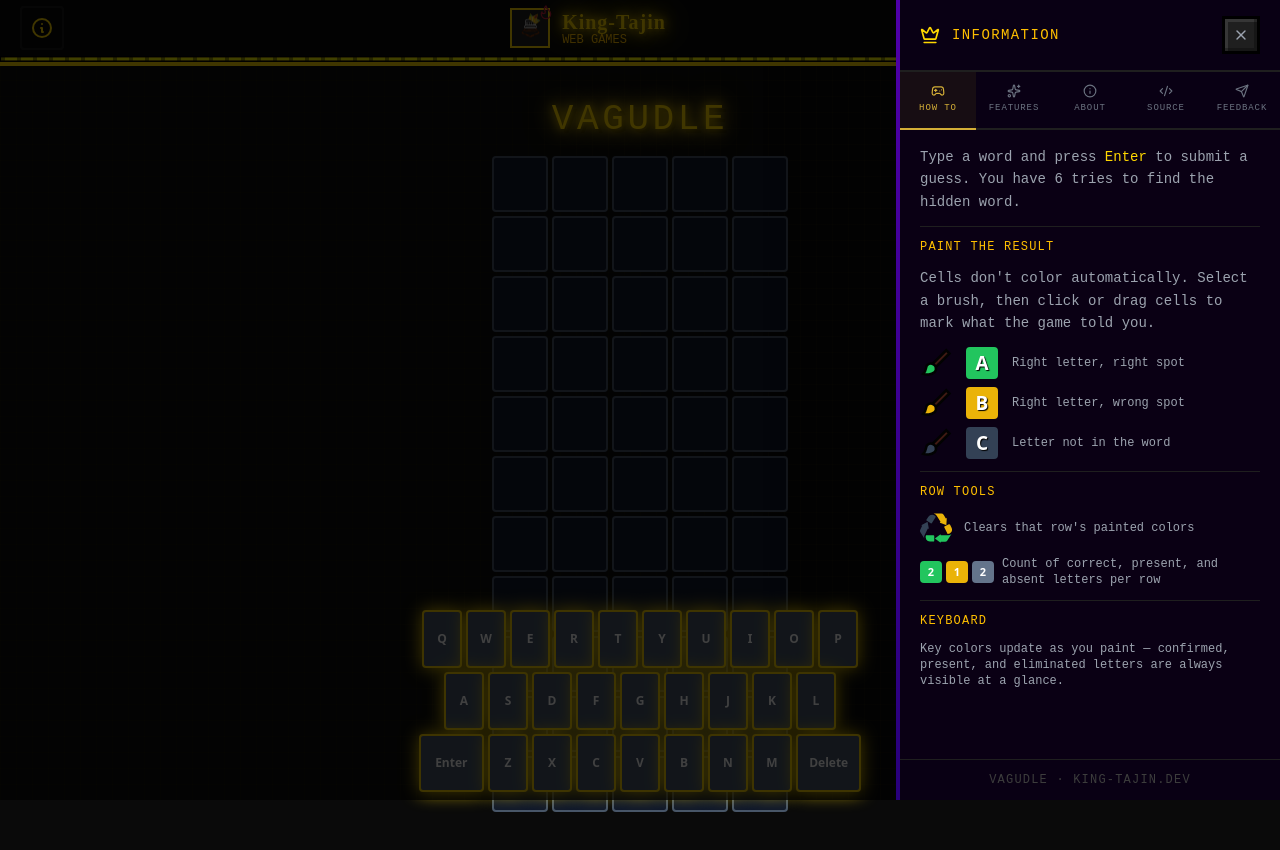
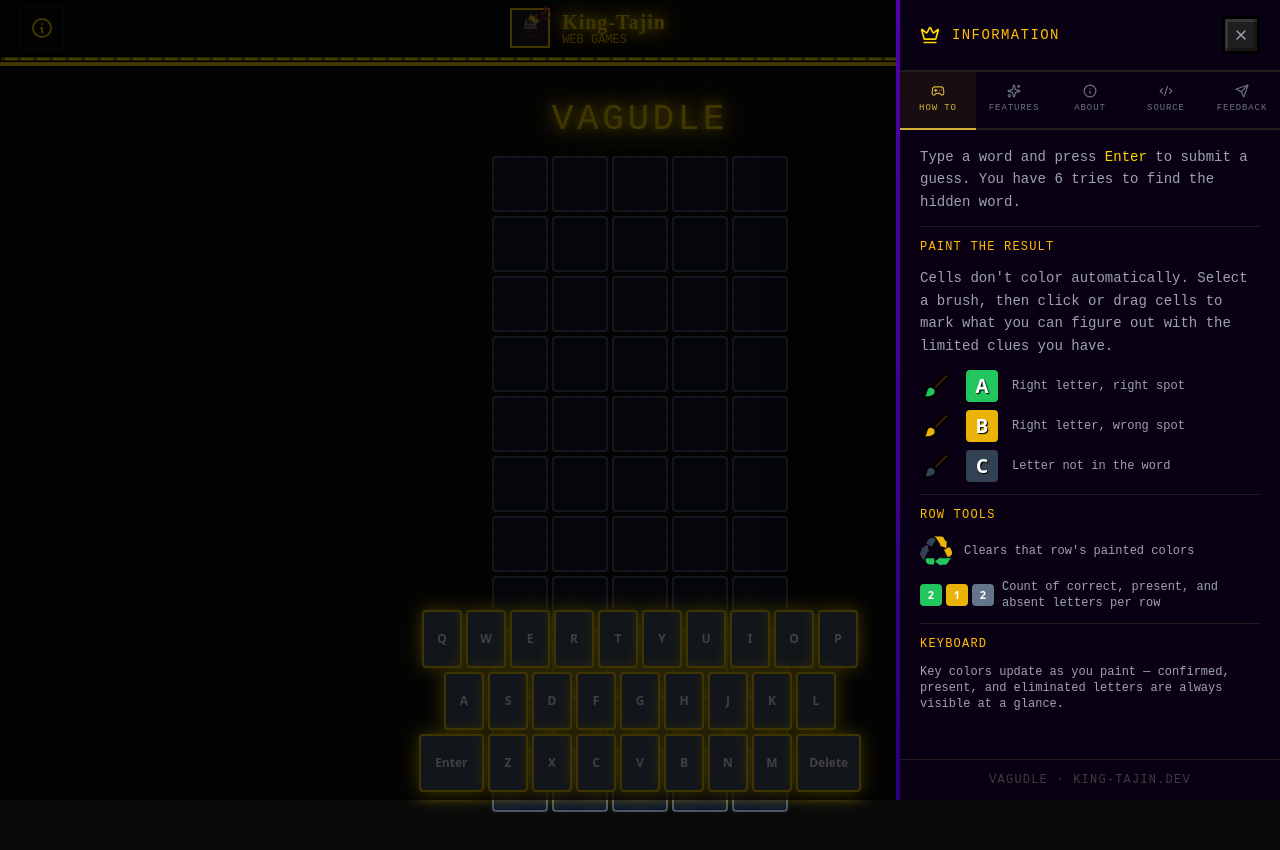
Before and after one commit to King-Tajin/Vagudle, a React (Vite) app: page / in a window 1280 px wide. Shown: the top 850 px of the page. Built offline with nearby package versions, Linux system fonts and the light colour scheme.

Commit message:
Improved clarity in game description.

```diff
--- a/src/components/modals/InfoModal.tsx
+++ b/src/components/modals/InfoModal.tsx
@@ -444,7 +444,8 @@ export const InfoModal = ({ isOpen, handleClose }: Props) => {
                     </p>
                     <p className="font-code text-sm text-gray-400 leading-relaxed">
                       Cells don't color automatically. Select a brush, then
-                      click or drag cells to mark what the game told you.
+                      click or drag cells to mark what you can figure out with
+                      the limited clues you have.
                     </p>
 
                     <div className="space-y-2">
@@ -577,8 +578,8 @@ export const InfoModal = ({ isOpen, handleClose }: Props) => {
                       >
                         Hardle
                       </a>
-                      , with extra tools to help you track and solve the puzzle
-                      your way.
+                      , with extra tools to help you solve the puzzle and no pesky
+                      daily limit to get in your way.
                     </p>
                     <p className="font-code text-sm text-gray-400 leading-relaxed">
                       Built and maintained by{" "}
```
